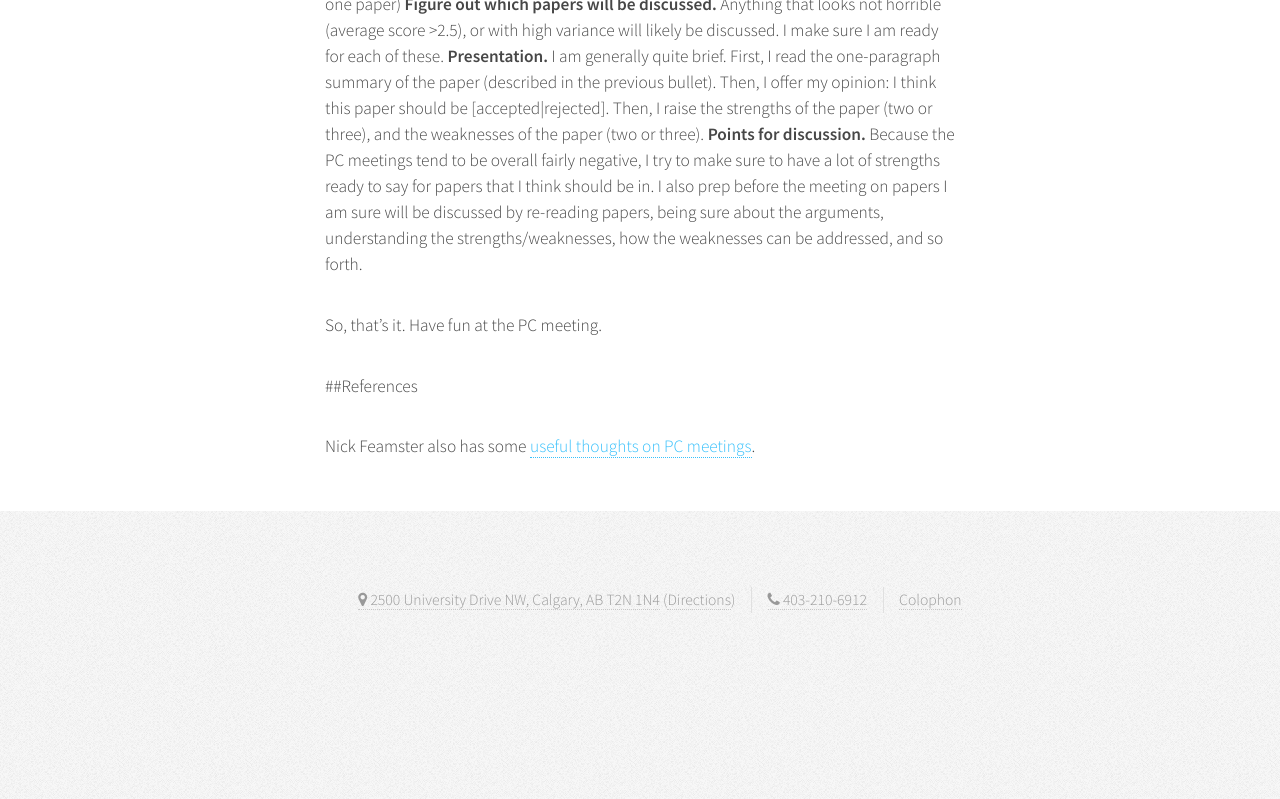
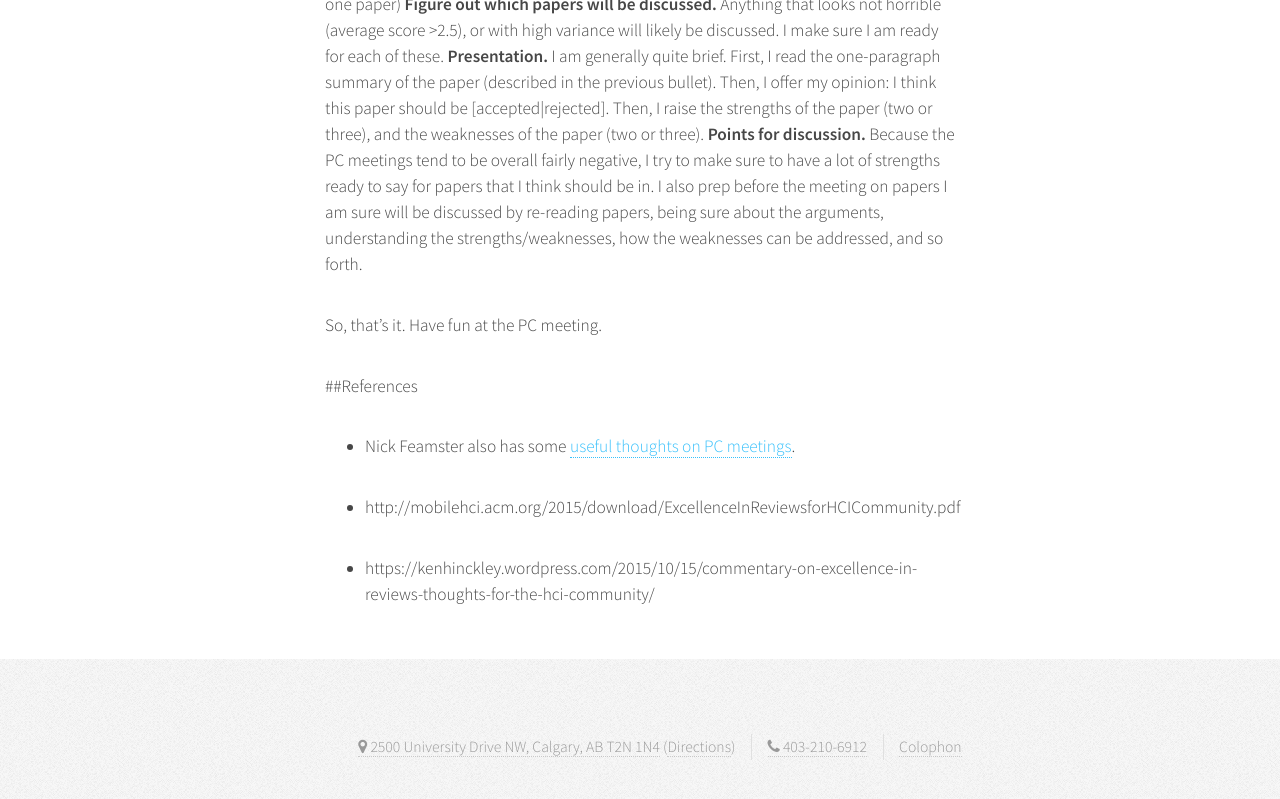
Before and after one commit to hcitang/ricelab, a Jekyll site: the page built from _posts/2014-11-14-pc-meetings-a-quiet-guys-perspective.md, in a window 1280 px wide and 900 px high, scrolled down 3829 px. Shown: the top 799 px of the window. Built offline with Jekyll 4.4.1, drawn with Linux system fonts in a browser that asks for light colours; before the commit the page ends 4582 px from its top, so only the background shows below that; some of the changed lines change nothing that is shown.

Commit message:
UPDATE: PC Meetings blogpost updated with links

```diff
--- a/_posts/2014-11-14-pc-meetings-a-quiet-guys-perspective.md
+++ b/_posts/2014-11-14-pc-meetings-a-quiet-guys-perspective.md
@@ -43,4 +43,8 @@ So, that’s it. Have fun at the PC meeting.
 
 ##References
 
-Nick Feamster also has some [useful thoughts on PC meetings](http://greatresearch.org/2013/10/18/the-paper-reviewing-process/).
+* Nick Feamster also has some [useful thoughts on PC meetings](http://greatresearch.org/2013/10/18/the-paper-reviewing-process/).
+
+* http://mobilehci.acm.org/2015/download/ExcellenceInReviewsforHCICommunity.pdf
+
+* https://kenhinckley.wordpress.com/2015/10/15/commentary-on-excellence-in-reviews-thoughts-for-the-hci-community/
```
